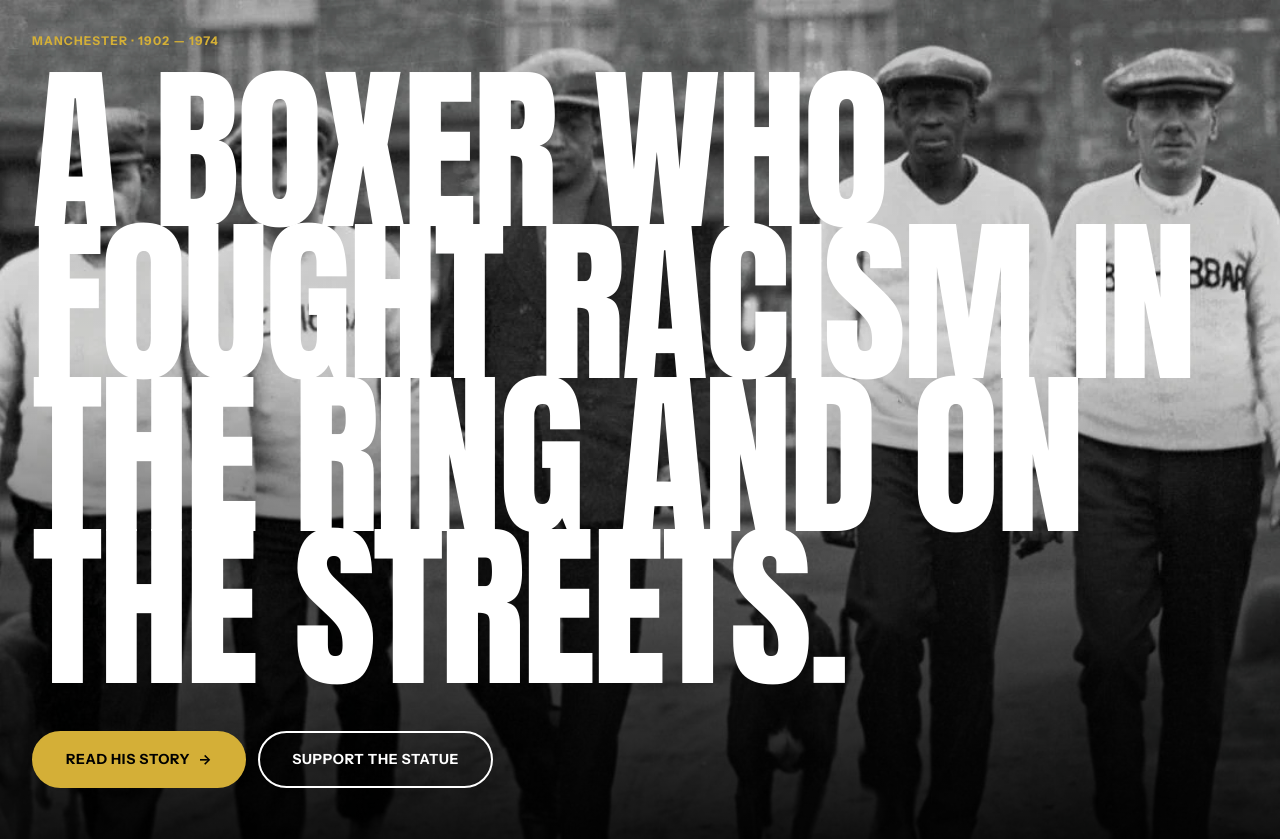
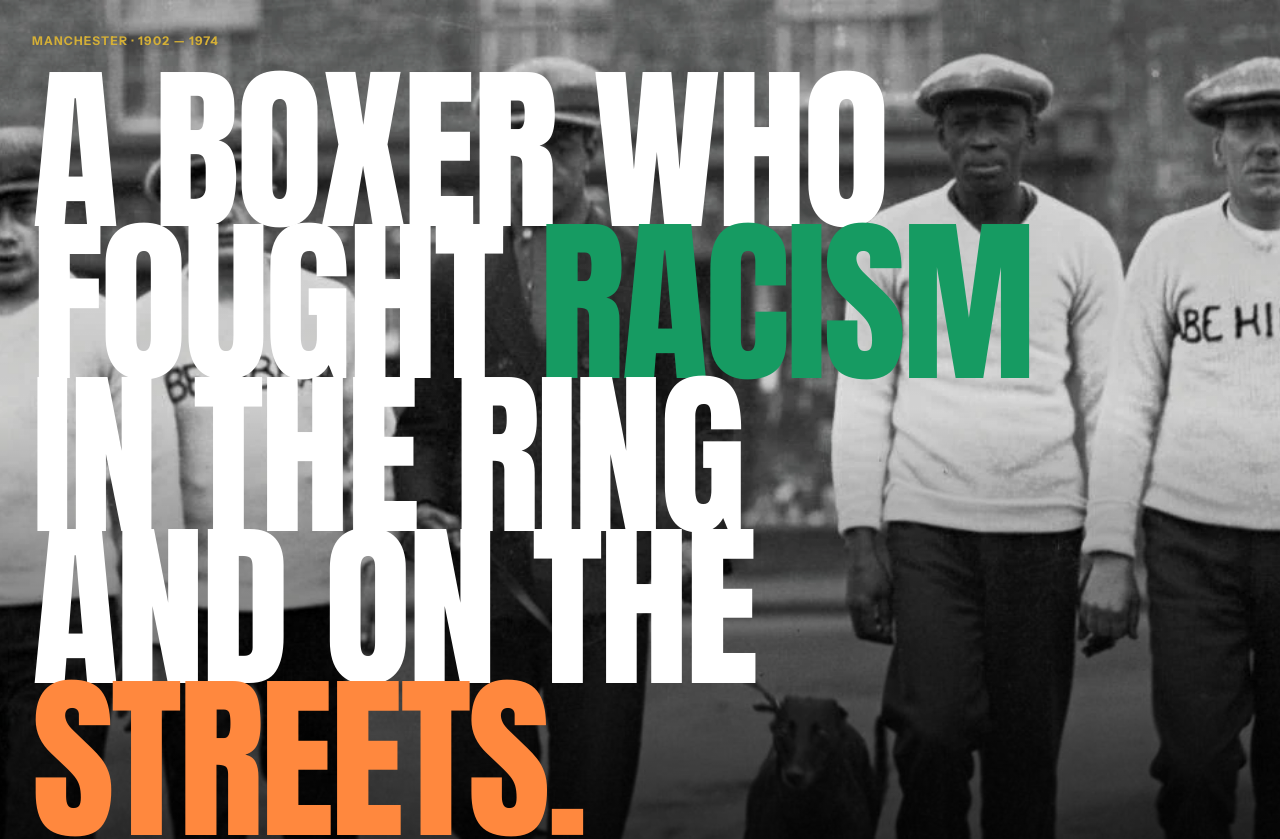
Before and after one commit to saineylearns/lenjohnson, a Next.js app: page / in a window 1280 px wide. Shown: the top 839 px of the page. Built offline with nearby package versions, Linux system fonts and the light colour scheme.

Commit message:
Fix hero heading colors - add green and orange spans

```diff
--- a/app/page.jsx
+++ b/app/page.jsx
@@ -27,9 +27,12 @@ export default function Home() {
         <div className="hero-overlay"></div>
         <div className="hero-content">
           <p className="label text-gold mb-6 slide-up">{content.hero.location}</p>
-          <h1 className="display-font h-huge text-white slide-up delay-1">
-            {content.hero.heading}
-          </h1>
+         <h1 className="display-font h-huge text-white slide-up delay-1">
+  A BOXER WHO<br/>
+  FOUGHT <span className="text-green">RACISM</span><br/>
+  IN THE RING<br/>
+  AND ON THE <span className="text-orange">STREETS.</span>
+</h1>
           <div className="flex gap-3 flex-wrap mt-12 slide-up delay-2">
             <a href="#story" className="pill pill-gold">
               <span>{content.hero.cta1}</span>
```
